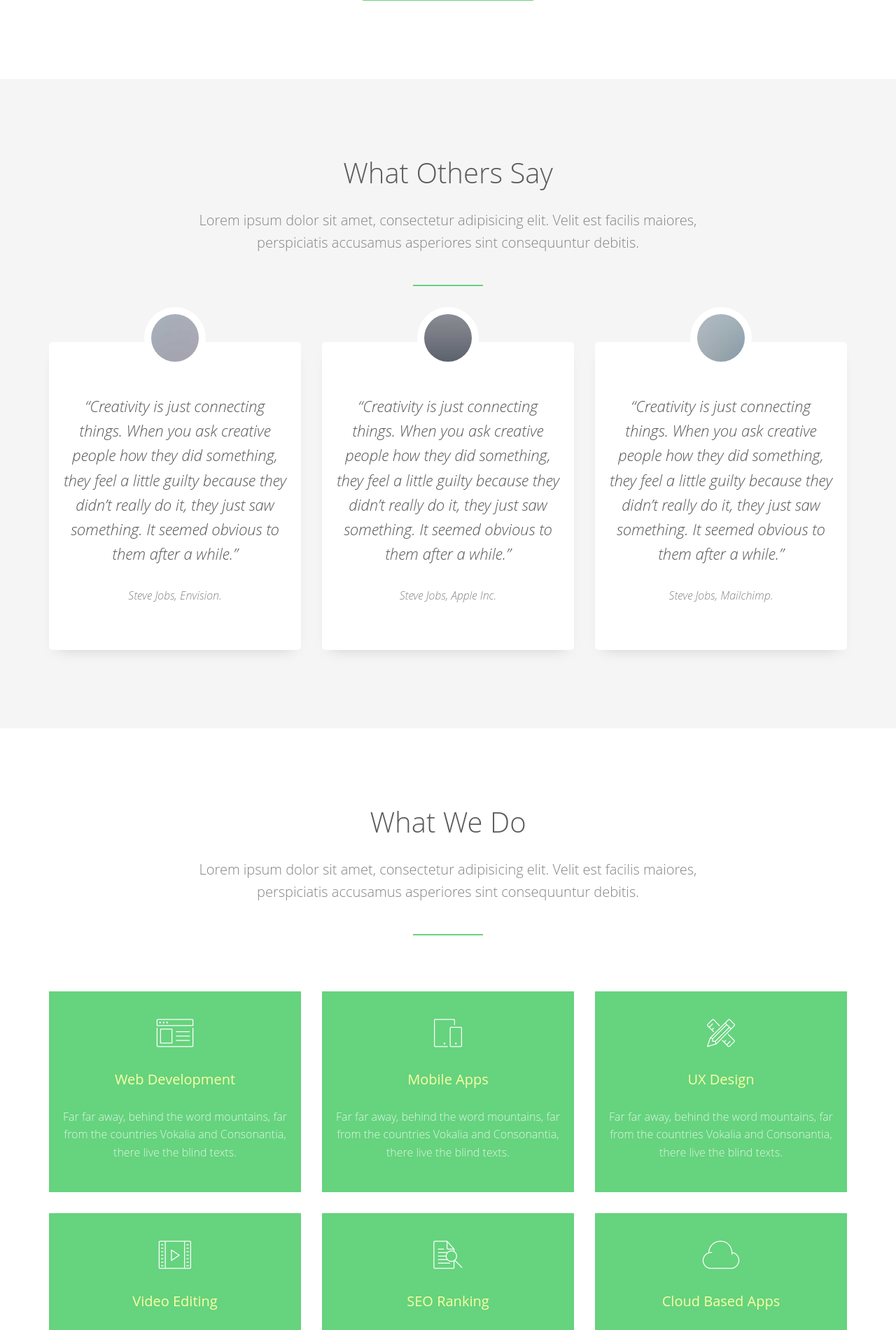
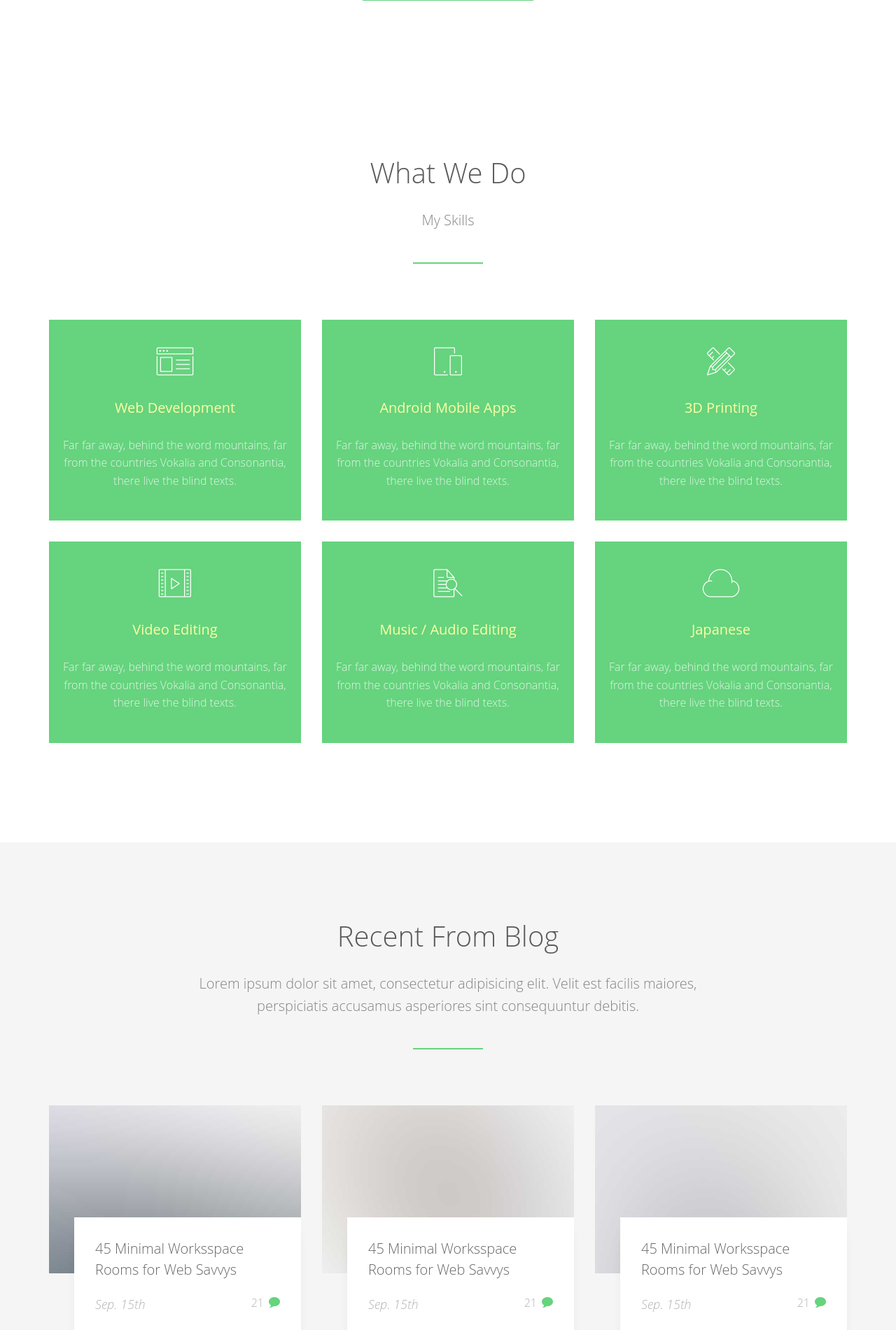
Before and after one commit to icaynia/BlueSIKA, a PHP site: page / in a window 1280 px wide. Shown: the part 1665-3566 px from the top of the page at 70% size. Run offline with PHP 8.4, Linux system fonts and the light colour scheme; some web fonts are replaced.

Commit message:
change what we do section

```diff
--- a/index.php
+++ b/index.php
@@ -300,7 +300,7 @@
 		</div>
 
 
-
+		<!--
 		<div id="fh5co-content-section" class="fh5co-section-gray">
 			<div class="container">
 				<div class="row">
@@ -348,6 +348,7 @@
 				</div>
 			</div>
 		</div>
+		-->
 		<!-- fh5co-content-section -->
 
 		<div id="fh5co-services-section">
@@ -355,7 +356,7 @@
 				<div class="row">
 					<div class="col-md-8 col-md-offset-2 text-center heading-section animate-box">
 						<h3>What We Do</h3>
-						<p>Lorem ipsum dolor sit amet, consectetur adipisicing elit. Velit est facilis maiores, perspiciatis accusamus asperiores sint consequuntur debitis.</p>
+						<p>My Skills</p>
 					</div>
 				</div>
 			</div>
@@ -371,14 +372,14 @@
 					<div class="col-md-4 col-sm-4">
 						<div class="services animate-box">
 							<span><i class="icon-mobile"></i></span>
-							<h3>Mobile Apps</h3>
+							<h3>Android Mobile Apps</h3>
 							<p>Far far away, behind the word mountains, far from the countries Vokalia and Consonantia, there live the blind texts.</p>
 						</div>
 					</div>
 					<div class="col-md-4 col-sm-4">
 						<div class="services animate-box">
 							<span><i class="icon-tools"></i></span>
-							<h3>UX Design</h3>
+							<h3>3D Printing</h3>
 							<p>Far far away, behind the word mountains, far from the countries Vokalia and Consonantia, there live the blind texts.</p>
 						</div>
 					</div>
@@ -392,14 +393,14 @@
 					<div class="col-md-4 col-sm-4">
 						<div class="services animate-box">
 							<span><i class="icon-search"></i></span>
-							<h3>SEO Ranking</h3>
+							<h3>Music / Audio Editing</h3>
 							<p>Far far away, behind the word mountains, far from the countries Vokalia and Consonantia, there live the blind texts.</p>
 						</div>
 					</div>
 					<div class="col-md-4 col-sm-4">
 						<div class="services animate-box">
 							<span><i class="icon-cloud"></i></span>
-							<h3>Cloud Based Apps</h3>
+							<h3>Japanese</h3>
 							<p>Far far away, behind the word mountains, far from the countries Vokalia and Consonantia, there live the blind texts.</p>
 						</div>
 					</div>
```
